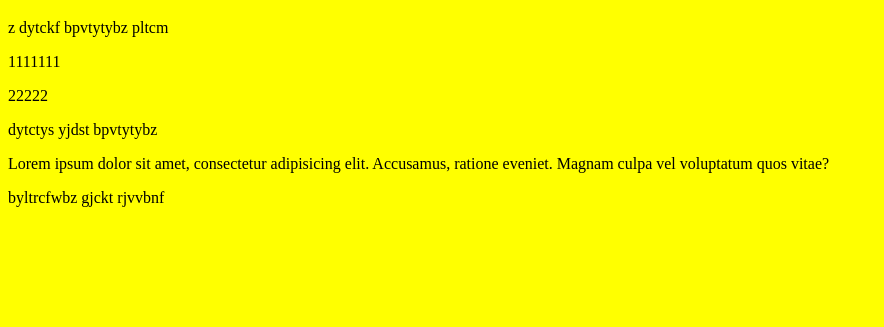
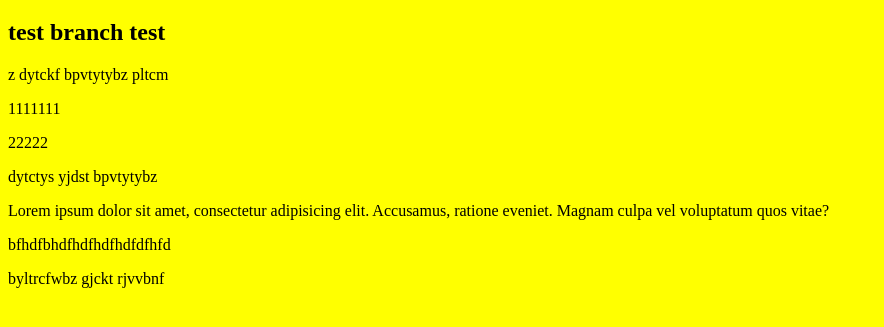
Before and after one commit to Katyazlayazaya/project, a plain HTML site: page index.html in a window 1280 px wide. Shown: the part 61-388 px from the top of the page, without its empty margins (0-884 px from the left). Drawn offline with Linux system fonts and the light colour scheme; files that its build step writes are made by us from their sources.

Commit message:
branch  test new1

```diff
--- a/index.html
+++ b/index.html
@@ -8,13 +8,16 @@
 </head>
 <body>
     <h1>Status</h1>
+    <h2>test branch test</h2>
     <p>z dytckf bpvtytybz pltcm</p>
     <p>1111111</p>
     <p>22222</p>
     <p>dytctys yjdst bpvtytybz</p>
     <p>Lorem ipsum dolor sit amet, consectetur adipisicing elit. Accusamus, ratione eveniet. Magnam culpa vel voluptatum quos vitae?
     </p>
+    bfhdfbhdfhdfhdfhdfdfhfd
     <p>byltrcfwbz gjckt rjvvbnf</p>
+
 </body>
 <script src="main.js"></script>
 </html>
```
